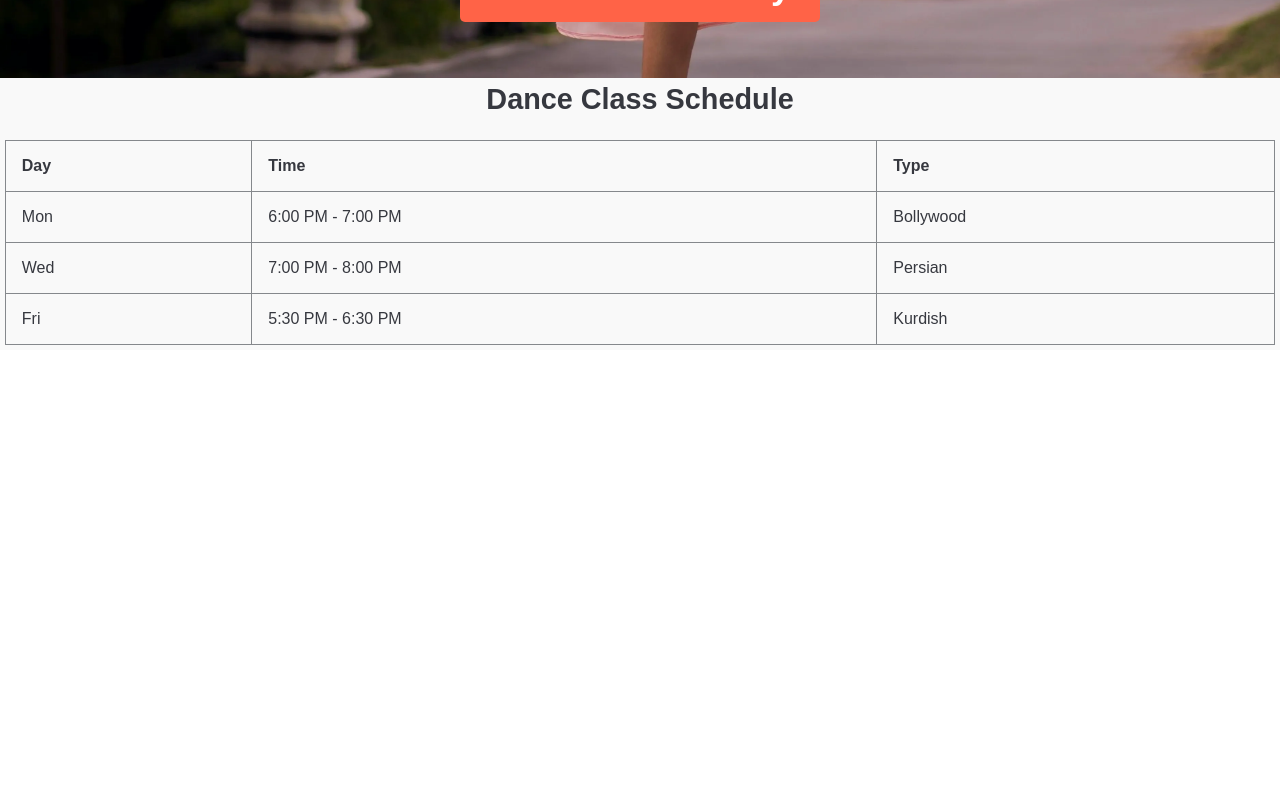
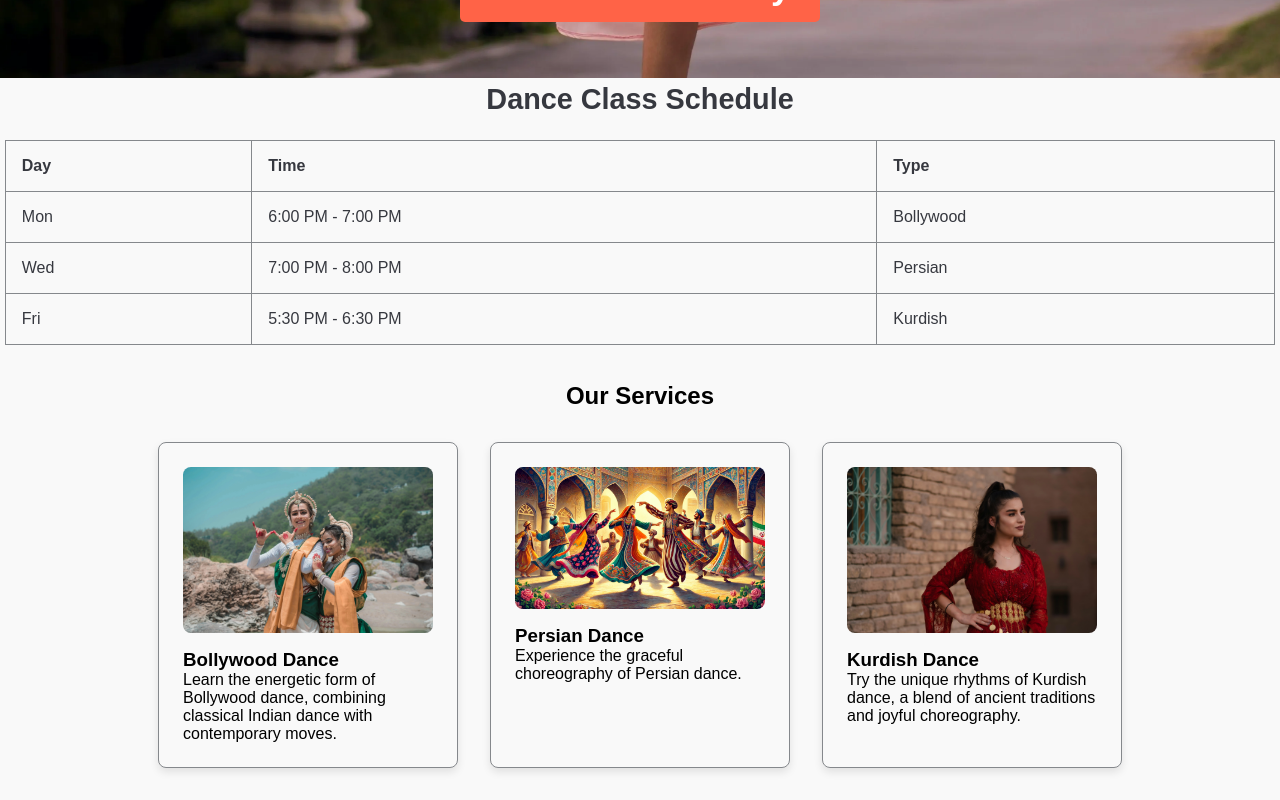
Before and after one commit to divishram/Dance-Academy, a React (Vite) app: page / in a window 1280 px wide. Shown: the part 797-1597 px from the top of the page. Before the commit the page ends 1147 px from the top, so only its background shows below. Built offline with nearby package versions, Linux system fonts and the light colour scheme.

Commit message:
Add dance services

```diff
--- a/src/App.tsx
+++ b/src/App.tsx
@@ -1,6 +1,7 @@
 import NavBar from "./components/NavBar/NavBar";
 import HomeIntro from "./components/Main/HomeIntro";
 import DanceSchedule from "./components/DanceSchedule/DanceSchedule";
+import DanceServices from "./components/DanceServices/DanceServices";
 
 import "./App.css";
 
@@ -11,12 +12,37 @@ const scheduleData = [
   { day: "Fri", time: "5:30 PM - 6:30 PM", type: "Kurdish" },
 ];
 
+const services = [
+  {
+    id: "1",
+    imageSrc: "images/bollywood-dance.webp",
+    imageAlt: "2 Indian women in cultural dance clothing",
+    title: "Bollywood Dance",
+    description: "Learn the energetic form of Bollywood dance, combining classical Indian dance with contemporary moves.",
+  },
+  {
+    id: "2",
+    imageSrc: "images/persian-dance.webp",
+    imageAlt: "Persians dancing with traditional clothing. Iranian flag on the right side",
+    title: "Persian Dance",
+    description: "Experience the graceful choreography of Persian dance.",
+  },
+  {
+    id: "3",
+    imageSrc: "images/kurdish-dance.webp",
+    imageAlt: "Kurdish woman wearing red clothing with hand on her hip",
+    title: "Kurdish Dance",
+    description: "Try the unique rhythms of Kurdish dance, a blend of ancient traditions and joyful choreography.",
+  },
+];
+
 const App: React.FC = () => {
   return (
     <div className="App">
       <NavBar />
       <HomeIntro />
       <DanceSchedule schedule={scheduleData} />
+      <DanceServices services={services}    />
     </div>
   );
 };
--- /dev/null
+++ b/src/components/DanceServices/DanceServices.module.css
@@ -0,0 +1,38 @@
+.services {
+    padding: 2rem 1rem;
+    background-color: var(--white);
+    color: var(--text-color);
+    text-align: center;
+  }
+
+  .services h2 {
+    margin-bottom: 2rem;
+  }
+
+  .service-cards {
+    display: flex;
+    flex-wrap: wrap;
+    justify-content: center;
+    gap: 2rem;
+  }
+
+  .service-card {
+    background-color: var(--white);
+    border: 1px solid var(--gray);
+    border-radius: 8px;
+    padding: 1.5rem;
+    width: 100%;
+    max-width: 300px;
+    text-align: left;
+    box-shadow: 0 4px 8px rgba(0, 0, 0, 0.1);
+    transition: transform 0.3s ease;
+  }
+
+  .service-card:hover {
+    transform: translateY(-10px);
+  }
+
+  .service-card img {
+    border-radius: 8px;
+    margin-bottom: 1rem;
+  }
--- /dev/null
+++ b/src/components/DanceServices/DanceServices.tsx
@@ -0,0 +1,37 @@
+import React from "react";
+import styles from "./DanceServices.module.css";
+import ServiceCard from "./ServiceCard";
+
+interface Service {
+  id: string;
+  imageSrc: string;
+  imageAlt: string;
+  title: string;
+  description: string;
+}
+
+
+interface ServicesSectionProps {
+  services: Service[];
+}
+
+const DanceServices: React.FC<ServicesSectionProps> = ({ services }) => {
+  return (
+    <section className={styles['services']}>
+      <h2>Our Services</h2>
+      <div className={styles['service-cards']}>
+        {services.map((service) => (
+          <ServiceCard
+            key={service.id}
+            imageSrc={service.imageSrc}
+            imageAlt={service.imageAlt}
+            title={service.title}
+            description={service.description}
+          />
+        ))}
+      </div>
+    </section>
+  );
+};
+
+export default DanceServices;
--- /dev/null
+++ b/src/components/DanceServices/ServiceCard.module.css
@@ -0,0 +1,27 @@
+.service-cards {
+  display: flex;
+  flex-wrap: wrap;
+  justify-content: center;
+  gap: 2rem;
+}
+
+.service-card {
+  background-color: var(--white);
+  border: 1px solid var(--gray);
+  border-radius: 8px;
+  padding: 1.5rem;
+  width: 100%;
+  max-width: 300px;
+  text-align: left;
+  box-shadow: 0 4px 8px rgba(0, 0, 0, 0.1);
+  transition: transform 0.3s ease;
+}
+
+.service-card:hover {
+  transform: translateY(-10px);
+}
+
+.service-card img {
+  border-radius: 8px;
+  margin-bottom: 1rem;
+}
--- /dev/null
+++ b/src/components/DanceServices/ServiceCard.tsx
@@ -0,0 +1,31 @@
+import React from "react";
+import styles from "./ServiceCard.module.css";
+
+interface ServiceCardProps {
+  imageSrc: string;
+  imageAlt: string;
+  title: string;
+  description: string;
+}
+
+const ServiceCard: React.FC<ServiceCardProps> = ({
+  imageSrc,
+  imageAlt,
+  title,
+  description,
+}) => {
+  return (
+    <div className={styles['service-card']}>
+      <img
+        className={styles.image}
+        src={imageSrc}
+        alt={imageAlt}
+        loading="lazy"
+      />
+      <h3 className={styles.title}>{title}</h3>
+      <p className={styles.description}>{description}</p>
+    </div>
+  );
+};
+
+export default ServiceCard;
--- /dev/null
+++ b/src/components/DanceServices/ServiceSection.module.css
@@ -0,0 +1,10 @@
+.services {
+    padding: 2rem 1rem;
+    background-color: var(--white);
+    color: var(--text-color);
+    text-align: center;
+  }
+
+  .services h2 {
+    margin-bottom: 2rem;
+  }
```
